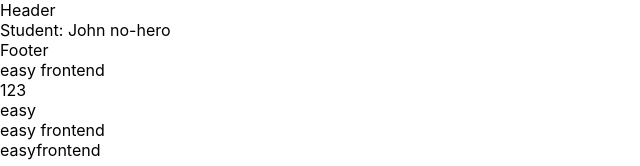
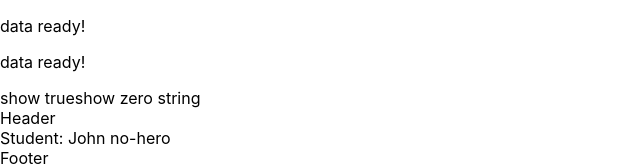
Before and after one commit to paulnguyen-mn/learn-easy-react, a React (Vite) app: page / in a window 1280 px wide. Shown: the top 166 px of the page, without its empty margins (0-640 px from the left). Built offline with nearby package versions, Linux system fonts and the light colour scheme.

Commit message:
20-15 practice conditional rendering

```diff
--- a/src/App.tsx
+++ b/src/App.tsx
@@ -1,6 +1,6 @@
-import { useState } from 'react'
+import { useEffect, useState } from 'react'
 import './App.css'
-import { Footer, Header, Widget } from './components/common'
+import { Widget } from './components/common'
 import { MainLayout } from './components/Layout'
 import { MyText } from './features/labs/MyText'
 import { StudentCard } from './features/labs/Student'
@@ -8,6 +8,14 @@
 
 function App() {
   const [count, setCount] = useState(0)
+  // const loading = false
+  const [loading, setLoading] = useState(true)
+
+  useEffect(() => {
+    setTimeout(() => {
+      setLoading(false)
+    }, 2000)
+  }, [])
 
   function abc() {}
 
@@ -20,8 +28,22 @@
     console.log('student click', student)
   }
 
+  // if (loading) return <p>loading...</p>
+
   return (
     <div>
+      {loading && <p>loading...</p>}
+
+      {loading ? <p>loading...</p> : <p>data ready!</p>}
+      <p>{loading ? 'loading...' : 'data ready!'}</p>
+
+      {true && 'show true'}
+      {false && 'show false'}
+      {'' && 'show empty'}
+      {'0' && 'show zero string'}
+      {[].length > 0 && 'show zero'}
+      {Boolean(NaN) && 'show NaN'}
+
       <MainLayout>
         <StudentCard student={john} onClick={handleStudentClick} />
       </MainLayout>
```
